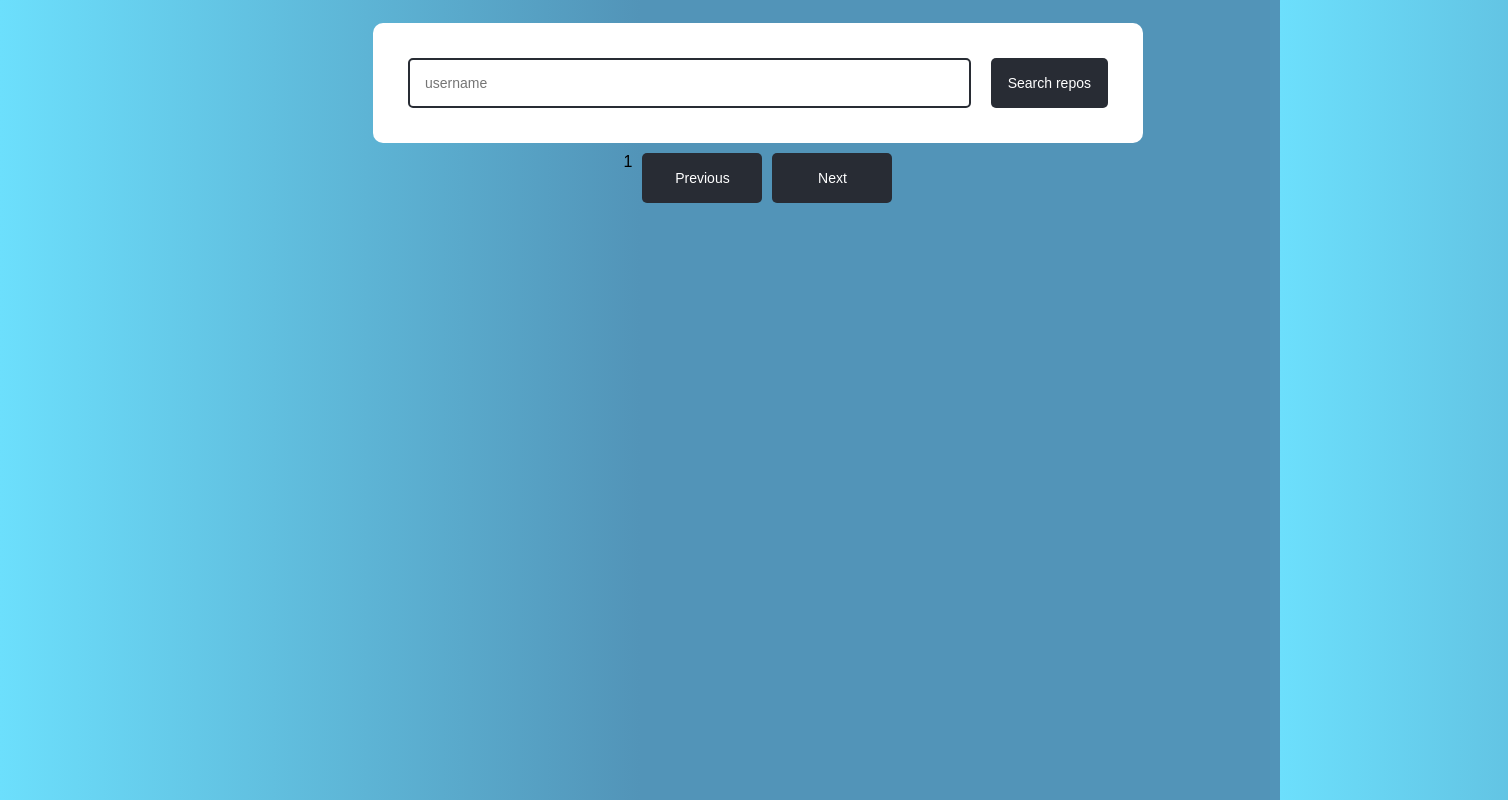
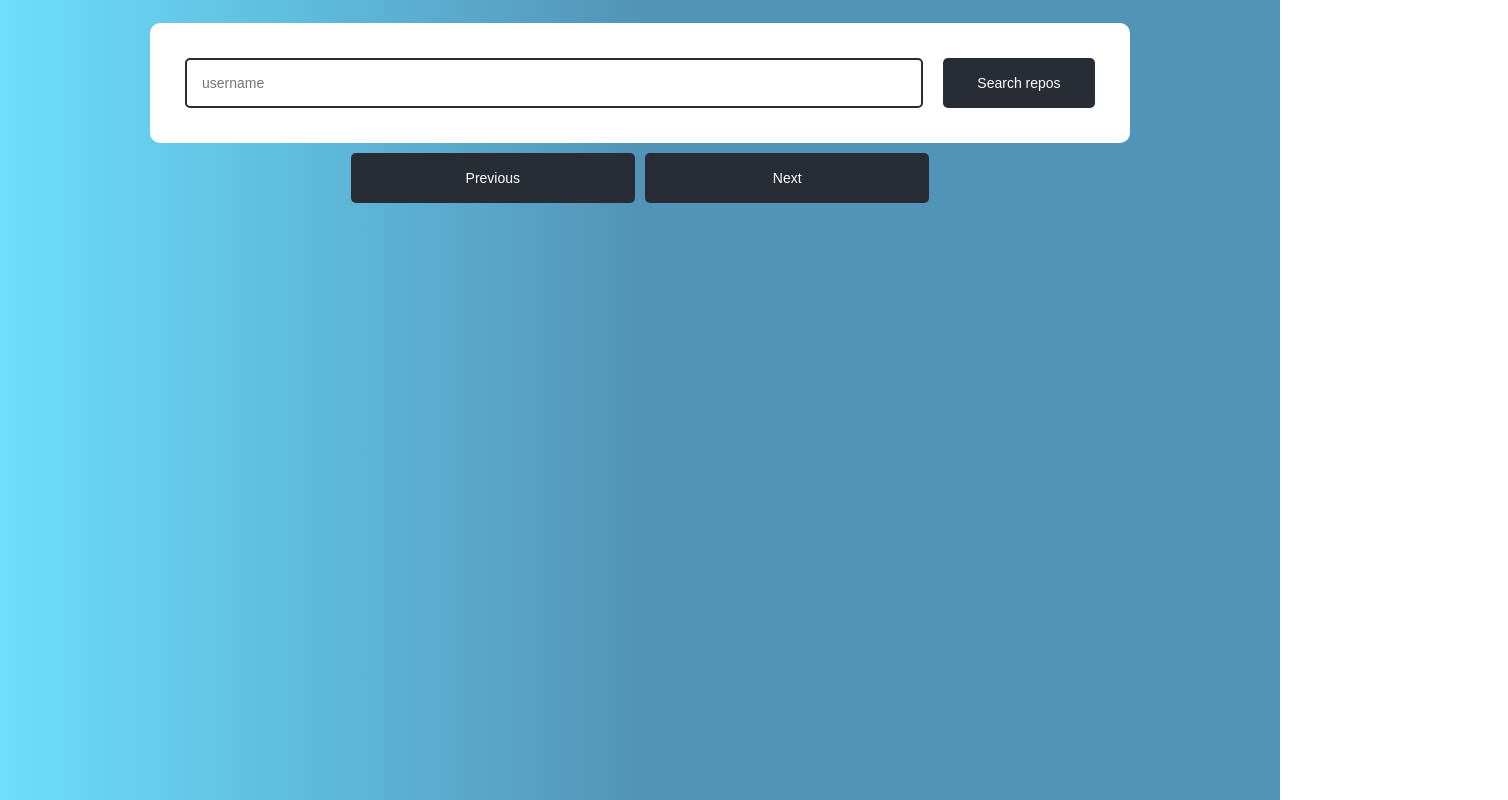
Before and after one commit to totisama/fetch-repos, a React (Vite) app: page / in a window 1280 px wide. Shown: the whole page, 1508 px wide, since content can reach past the window. Built offline with nearby package versions, Linux system fonts and the light colour scheme.

Commit message:
Change width to % values

```diff
--- a/src/App.tsx
+++ b/src/App.tsx
@@ -4,14 +4,14 @@ import { ReposList } from './components/ReposList'
 import { useState } from 'react'
 
 const Page = styled.div`
-  width: 1500px;
+  width: 100%;
   display: flex;
   justify-content: center;
   align-items: start;
 `
 
 const Container = styled.main`
-  width: 1200px;
+  width: 90%;
   padding: 15px;
   gap: 10px;
   text-align: center;
@@ -22,7 +22,7 @@ const Container = styled.main`
 
 const Form = styled.form`
   background: #ffffff;
-  width: 700px;
+  width: 80%;
   display: flex;
   margin: 0 auto;
   padding: 35px;
@@ -42,6 +42,7 @@ const ButtonForm = styled.button`
   transition: all 0.3s ease;
   cursor: pointer;
   border-radius: 5px;
+  text-align: center;
 
   &:hover,
   &:focus,
@@ -70,7 +71,7 @@ const Buttons = styled.section`
 const Button = styled.button`
   outline: 0;
   background: #282c34;
-  width: 10%;
+  width: 25%;
   height: 50px;
   border: 0;
   padding: 15px;
@@ -121,7 +122,6 @@ export default function App() {
           <ReposList username={username} pageIndex={pageIndex} />
         )}
         <Buttons>
-          {pageIndex}
           <Button onClick={() => changePage('PREVIOUS')}>Previous</Button>
           <Button onClick={() => changePage('NEXT')}>Next</Button>
         </Buttons>
```
